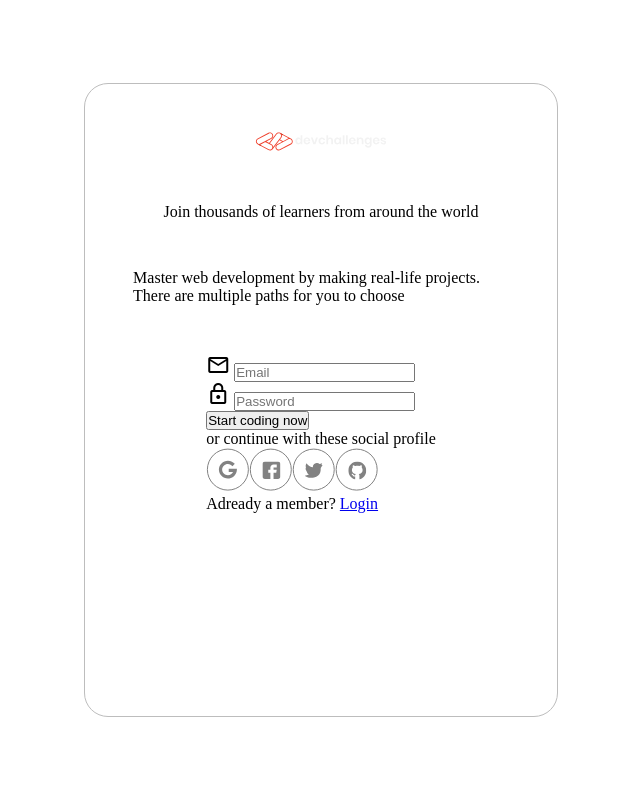
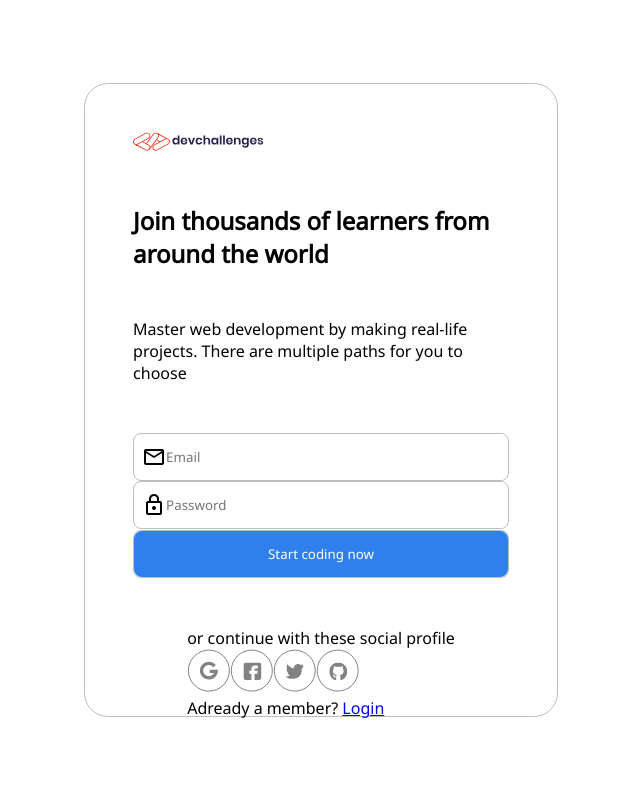
Before and after one commit to josegpmsud/mpn3, a PHP site: page / in a window 1280 px wide. Shown: the whole page, without its empty margins (319-959 px from the left). Run offline with PHP 8.4, Linux system fonts and the light colour scheme.

Commit message:
comenzando con css en index

```diff
--- a/index.php
+++ b/index.php
@@ -2,35 +2,46 @@
 <body>
     <main class="main">
         <section class="cont-login">
-            <div><img src="./assets/devchallenges-light.svg" alt="logo"></div>
-            <p>Join thousands of learners from around the world</p>
-            <p>Master web development by making real-life projects. There are multiple paths for you to choose</p>
-            <div>
-                <form action="./handle_db/create.php" method="post">
-                    <div>
-                        <div>
-                            <span class="material-symbols-outlined"> mail </span>
+            <div class="cont-logo">
+                <img src="./assets/devchallenges.svg" alt="logo">
+            </div>
 
-                            <input type="email" placeholder="Email" name="email">
+            <h1>Join thousands of learners from around the world</h1>
+
+            <p>Master web development by making real-life projects. There are multiple paths for you to choose<br>
+            <em>
             <?php
                 session_start();
                 if(isset($_SESSION['duplicado'])){
                     echo $_SESSION['duplicado'];
                     unset($_SESSION['duplicado']);
                 }
-                            ?>
+            ?></em>
+
+            </p>
+
+            <form action="./handle_db/create.php" method="post">
+
+            <div class="input">
+                <span class="material-symbols-outlined"> mail </span>
+
+                <input class="input-dig" type="email" placeholder="Email" name="email">
+
             </div>
-                    </div>
-                    <div>
-                        <div>
+
+            <div class="input">
                 <span class="material-symbols-outlined"> lock </span>
 
-                            <input type="password" placeholder="Password" name="pass">
+                <input class="input-dig" type="password" placeholder="Password" name="pass">
             </div>
+
+            <div class="input">
+                <button class="button" type="submit">Start coding now</button>
             </div>
-                    <div>
-                        <button type="submit">Start coding now</button>
-                    </div>
+            </form>
+
+
+
             <div>
                 <p>or continue with these social profile</p>
                 <section class="link">
@@ -41,8 +52,7 @@
                 </section>
                 <p>Adready a member?  <a href="./views/login.php">Login</a></p>
             </div>
-                </form>
-            </div>
+
 
         </section>
 
--- a/section/head.php
+++ b/section/head.php
@@ -4,7 +4,9 @@
     <meta charset="UTF-8">
     <meta name="viewport" content="width=device-width, initial-scale=1.0">
     <link rel="stylesheet" href="https://fonts.googleapis.com/css2?family=Material+Symbols+Outlined:opsz,wght,FILL,GRAD@24,400,0,0" />
-
+    <link rel="preconnect" href="https://fonts.googleapis.com">
+    <link rel="preconnect" href="https://fonts.gstatic.com" crossorigin>
+    <link href="https://fonts.googleapis.com/css2?family=Noto+Sans&display=swap" rel="stylesheet">
     <link rel="stylesheet" href="../style/style.css" />
     <title>Mini Proyecto N3</title>
 </head>
--- a/style/style.css
+++ b/style/style.css
@@ -2,6 +2,7 @@
     margin: 0;
     padding: 0;
     box-sizing: border-box;
+    font-family: 'Noto Sans', sans-serif;
 }
 
 .main{
@@ -28,3 +29,58 @@
 .link{
     display: flex;
 }
+
+.cont-logo{
+    display: block;
+    align-items: start;
+    width: 100%;
+}
+
+.input{
+    border-style: solid;
+    border-color: #BDBDBD;
+    border-width: 1px;
+    border-radius: 8px;
+    display: flex;
+    align-items: center;
+    /*padding: .5rem;*/
+    margin: .05rem 0rem;
+    height: 48px;
+
+}
+
+.input-dig{
+    width: 90%;
+    height: 100%;
+    border-style: none;
+
+}
+
+.material-symbols-outlined{
+    margin-left: 0.5rem;
+}
+
+.button{
+    background-color: #2F80ED;
+    color: #FFFFFF;
+    width: 100%;
+    height: 100%;
+    border: none;
+    border-radius: 8px;
+}
+
+form{
+    width: 100%;
+
+}
+
+
+/*
+.cont-input{
+    width: 100%;
+    align-items: start;
+    border-style: solid;
+    border-color: black;
+}
+
+*/
```
Also changed, not shown: views/edit.php (+9 -1 lines). Lines whose indentation alone changed are shown as unchanged.
